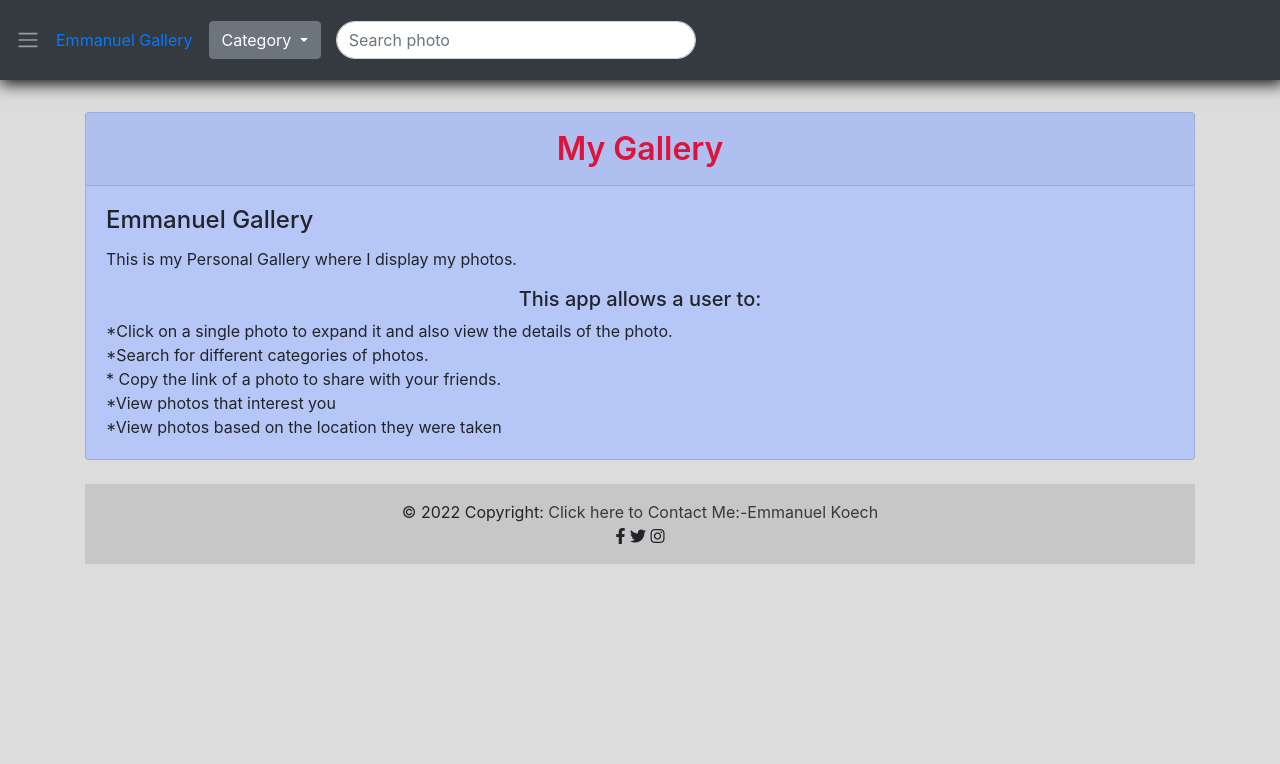
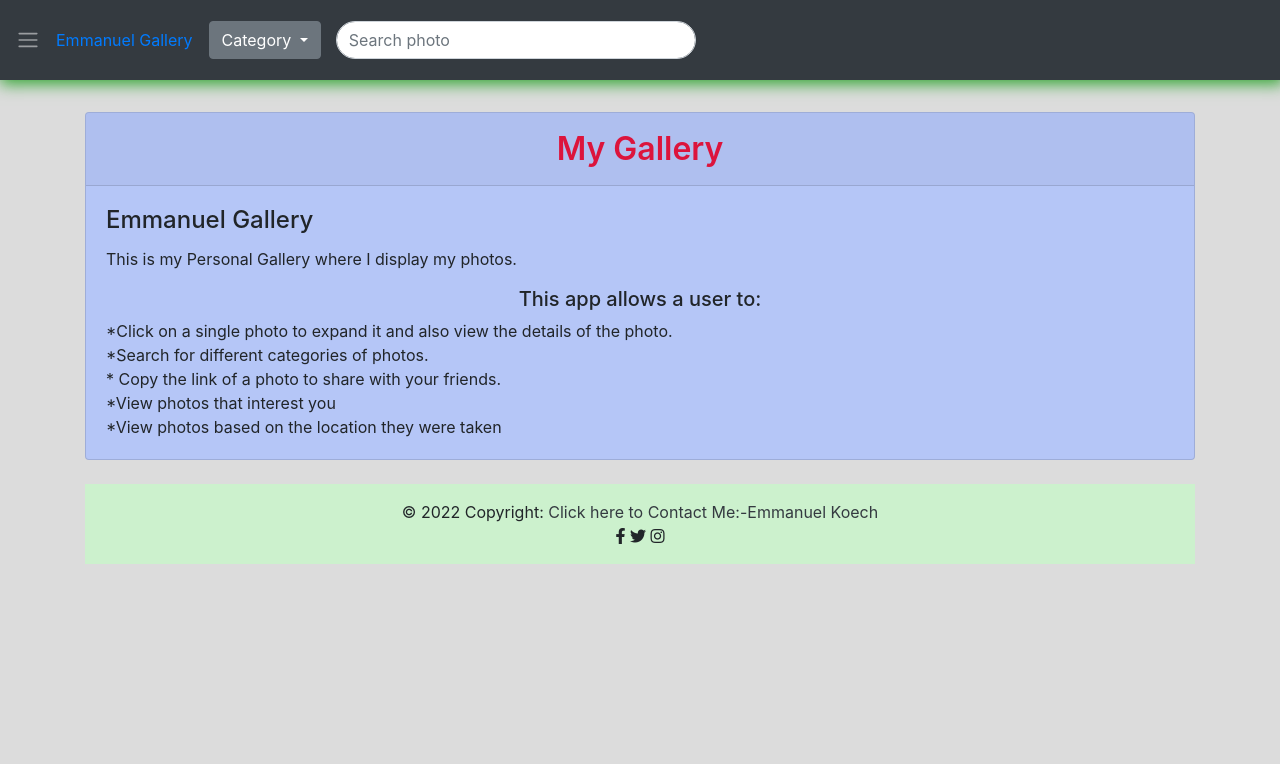
Before and after one commit to Emmanuel687/Gallery-Web-App, a Django app: page / in a window 1280 px wide. Shown: the top 764 px of the page. Run offline with Django 4.2, Linux system fonts and the light colour scheme; data that the repository does not hold is empty; some libraries are stand-ins or nearby versions.

Commit message:
added styling to navbar

```diff
--- a/images/templates/index.html
+++ b/images/templates/index.html
@@ -77,7 +77,7 @@
 
     <footer class="bg-light text-center text-lg-start">
         <!-- Copyright -->
-        <div class="text-center p-3" style="background-color: rgba(0, 0, 0, 0.2);">
+        <div class="text-center p-3" style="background-color: rgba(28, 209, 28, 0.2);">
             © 2022 Copyright:
             <a class="text-dark" href="https://emmanuel687.github.io/Emmanuel-Portfolio-page/">Click here to Contact Me:-Emmanuel Koech </a><br>
             <i class="fab fa-facebook-f"></i>
--- a/images/templates/navbar.html
+++ b/images/templates/navbar.html
@@ -13,8 +13,8 @@
         display: flex;
         justify-content: space-between;
         height: 80px;
-        background-color: black;
-        box-shadow: 2px 2px 15px 2px rgb(19, 18, 18);
+        background-color: rgb(0, 0, 0);
+        box-shadow: 2px 2px 15px 2px rgb(49, 165, 49);
         z-index: 10;
     }
 
```
